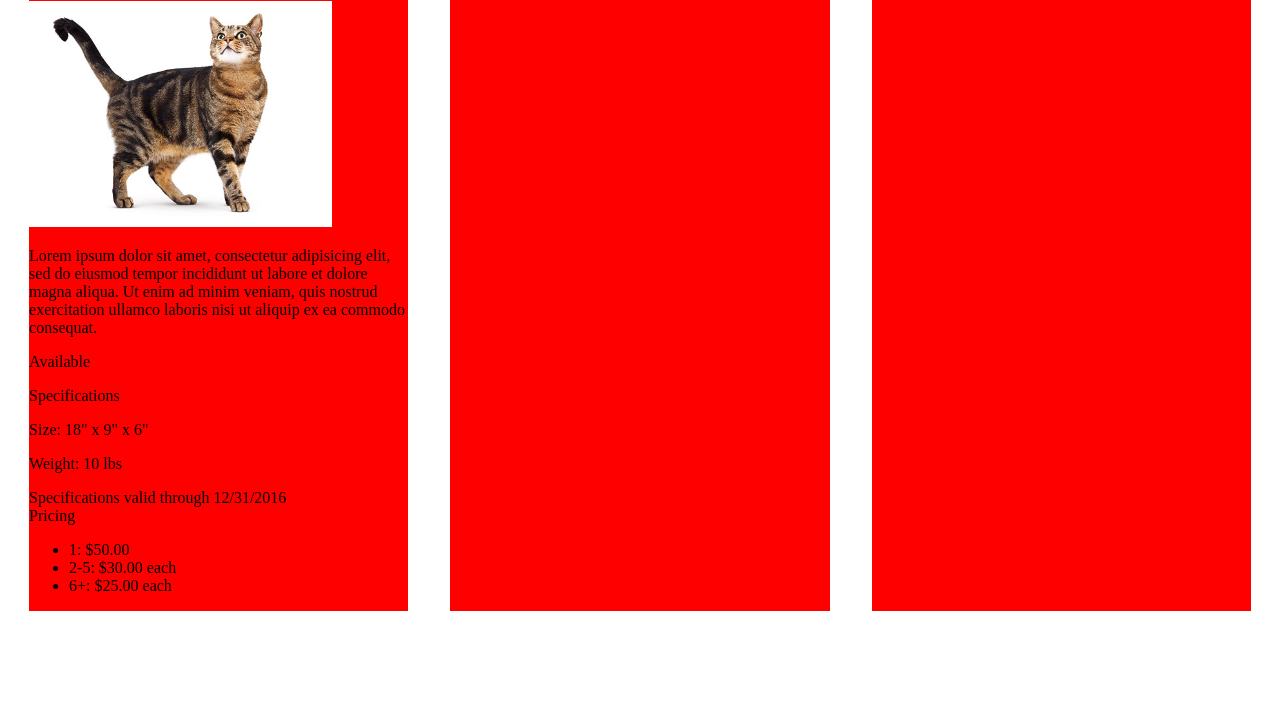
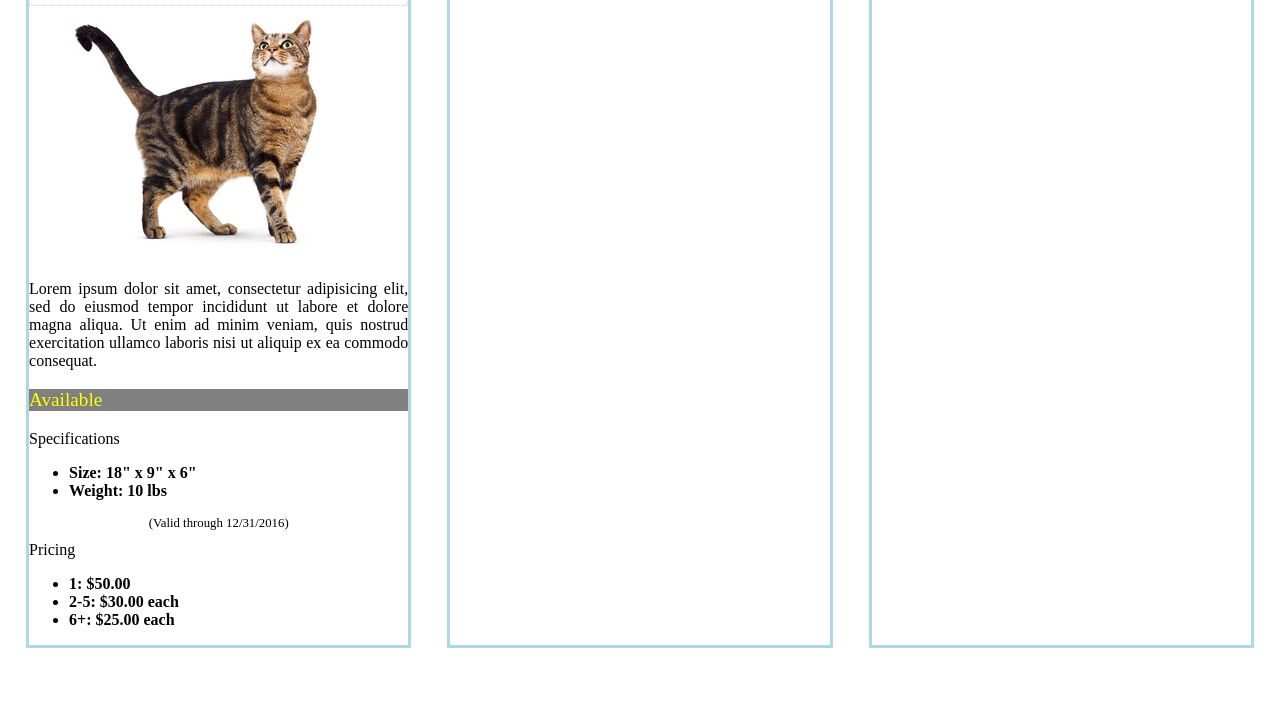
Before and after one commit to LucasMcL/productcards, a plain HTML site: page index.html in a window 1280 px wide. Shown: the part 74-800 px from the top of the page. Drawn offline with Linux system fonts and the light colour scheme.

Commit message:
Finished first product card

```diff
--- a/css/style.css
+++ b/css/style.css
@@ -6,9 +6,44 @@ body {
 
 .card {
 	width: 30%;
-	background-color: red;
+	border-style: solid;
+	border-color: lightblue;
+	border: 1px 1px 1px 1px;
 }
 
 .prod_img {
-	width: 80%;
+	width: 90%;
 }
+
+.prod_name {
+	border: dotted lightgray 1px;
+	text-align: center;
+}
+
+.sect_1 {
+	text-align: center;
+}
+
+.sect_1 p {
+	text-align: justify;
+}
+
+.availability {
+	background-color: grey;
+	color: yellow;
+	font-size: 1.2em;
+}
+
+.specs_list {
+	font-weight: bold;
+}
+
+.pricing_list {
+	font-weight: bold;
+}
+
+footer {
+	margin-bottom: 10px;
+	font-size: .8em;
+	text-align: center;
+}
--- a/index.html
+++ b/index.html
@@ -7,8 +7,8 @@
 
 <body>
 	<div class="card">
-		<header>
-			<h2>Product Name</h2>
+		<header class="prod_name">
+			<h2>Cat</h2>
 		</header>
 		<div class="sect_1">
 			<img class="prod_img" src="../images/cat.jpg">
@@ -16,17 +16,19 @@
 			tempor incididunt ut labore et dolore magna aliqua. Ut enim ad minim veniam,
 			quis nostrud exercitation ullamco laboris nisi ut aliquip ex ea commodo
 			consequat.</p>
-			<p>Available</p>
+			<p class="availability">Available</p>
 		</div>
 		<div class="sect_2">
 			<header>Specifications</header>
-			<p>Size: 18" x 9" x 6"</p>
-			<p>Weight: 10 lbs</p>
-			<footer>Specifications valid through 12/31/2016</footer>
+			<ul class="specs_list">
+				<li>Size: 18" x 9" x 6"</li>
+				<li>Weight: 10 lbs</li>
+			</ul>
+			<footer>(Valid through 12/31/2016)</footer>
 		</div>
 		<div class="sect_3">
 			<header>Pricing</header>
-			<ul>
+			<ul class="pricing_list">
 				<li>1: $50.00</li>
 				<li>2-5: $30.00 each</li>
 				<li>6+: $25.00 each</li>
```
